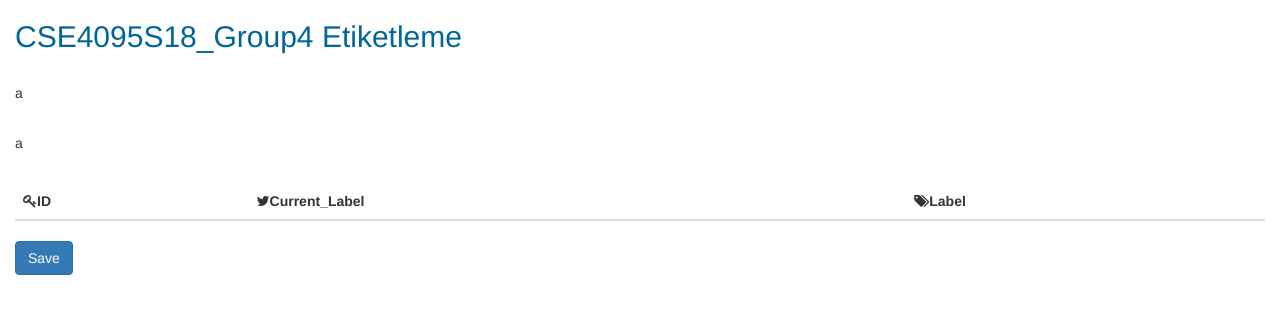
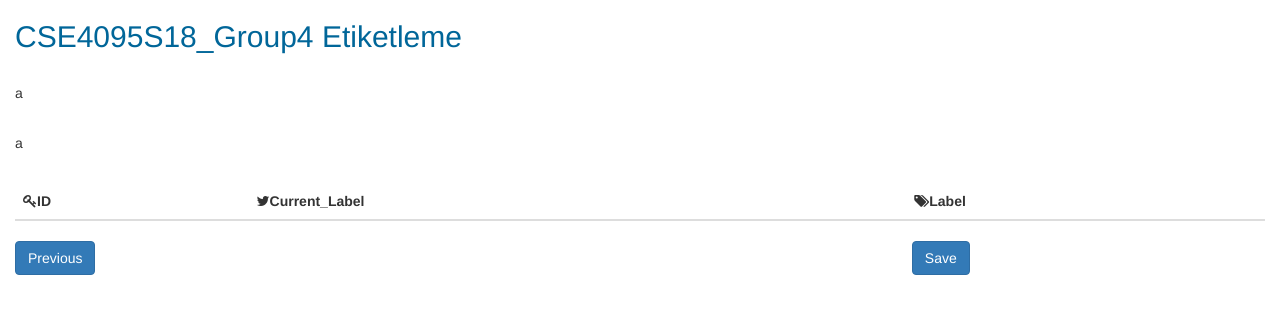
Before and after one commit to mr-ufukgurbuz/Analyzing-User-Tweets-and-Making-Sense, a plain HTML site: page template/index.html in a window 1280 px wide. Drawn offline with nearby package versions, Linux system fonts and the light colour scheme; no server answers.

Commit message:
v3 : Addition "previous" button to update previous labeled tweet

```diff
--- a/template/index.html
+++ b/template/index.html
@@ -9,18 +9,19 @@
     <script src="https://maxcdn.bootstrapcdn.com/bootstrap/3.3.7/js/bootstrap.min.js"></script>
     <link rel="stylesheet" href="https://cdnjs.cloudflare.com/ajax/libs/font-awesome/4.7.0/css/font-awesome.min.css">
     <script type='text/javascript' src='/static/app.js'></script>
-
 </head>
 
     <body>
         <div class="container-fluid">
             <h2 style="color:#069">CSE4095S18_Group4 Etiketleme</h2>
+
             <div class="table-responsive">
-    <br>
+                </br>
                 <p id="u-name">a</p>
-    <br>
+                </br>
                 <p id="pure-tweet">a</p>
-    <br>
+                </br>
+
                 <table id="tweets-table" class="table table-hover">
                     <thead>
                         <tr>
@@ -33,8 +34,11 @@
                     </tbody>
                 </table>
 
-  <button id="save-btn" type="button" class="btn btn-primary" style="margin-bottom:10px">Save</button>
+                <button id="previous-btn" type="button" class="btn btn-primary" style="margin-bottom:10px">Previous</button>
+                <button id="save-btn" type="button" class="btn btn-primary" style="margin:0px 0px 10px 65%">Save</button>
+
             </div>
+
         </div>
     </body>
 </html>
```
Lines whose indentation alone changed are shown as unchanged.
